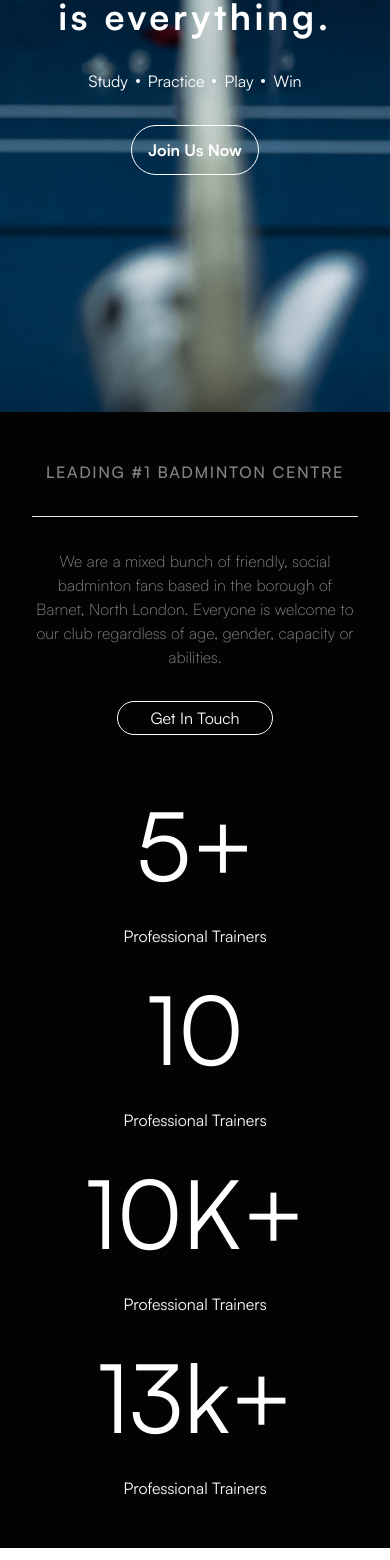
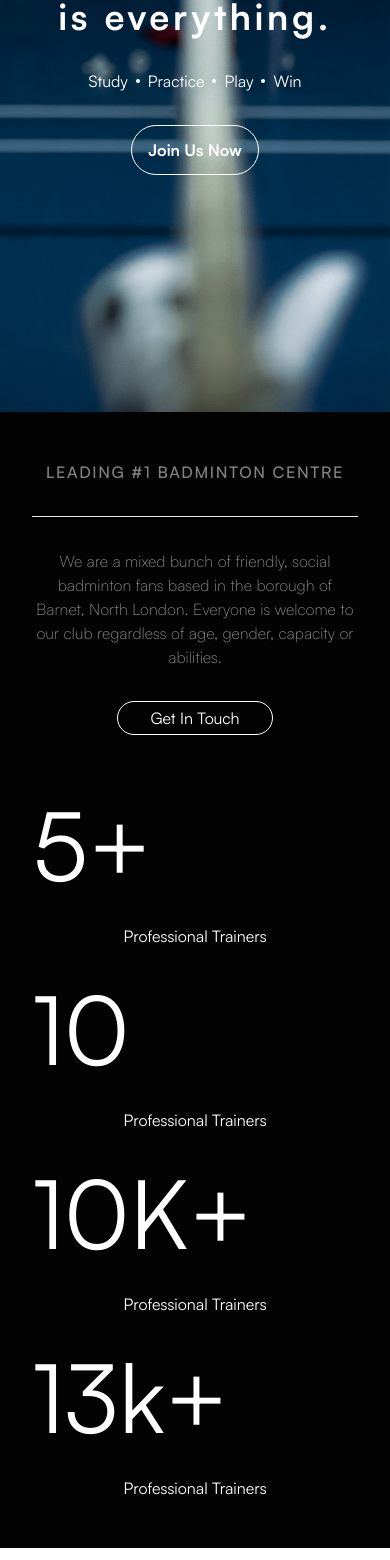
Before and after one commit to fola4/excel, a React (Vite) app: page / in a window 390 px wide. Shown: the part 432-1992 px from the top of the page. Built offline with nearby package versions, Linux system fonts and the light colour scheme.

Commit message:
favicon and animations

```diff
--- a/src/components/TeamMember.jsx
+++ b/src/components/TeamMember.jsx
@@ -1,11 +1,32 @@
-import React from 'react';
+import { motion } from "framer-motion";
+import React from "react";
 
-function TeamMember({name, image}) {
+const variants = {
+  hidden: {
+    opacity: 0,
+    y: -200,
+  },
+  animate: (delay) => ({
+    opacity: 1,
+    y: 0,
+    transition: {
+      delay: delay * 0.2,
+    },
+  }),
+};
+
+function TeamMember({ name, image, index }) {
   return (
-    <div className="relative">
-      <p className="absolute text-white bottom-5 left-5 text-2xl ">{name}</p>
+    <motion.div
+      className="relative"
+      variants={variants}
+      initial="hidden"
+      whileInView="animate"
+      custom={index}
+    >
+      <p className="absolute bottom-5 left-5 text-2xl text-white ">{name}</p>
       <img src={image} alt="team-member" />
-    </div>
+    </motion.div>
   );
 }
 
--- a/src/index.css
+++ b/src/index.css
@@ -22,6 +22,10 @@
   font-family: "Satoshi";
   font-style: italic;
   src: url(./assets/fonts/Satoshi-VariableItalic.ttf);
+}
+
+#root {
+  overflow-x: hidden;
 }
 
 header {
--- a/src/pages/MainPage.jsx
+++ b/src/pages/MainPage.jsx
@@ -1,6 +1,35 @@
 import React from "react";
-import { craig, video } from "../assets/images";
+import { video } from "../assets/images";
 import { Link } from "react-router-dom";
+import { teamMembers } from "../constants";
+import TeamMember from "../components/TeamMember";
+import { motion } from "framer-motion";
+
+const fade = {
+  hiddenLeft: {
+    x: "-30vw",
+    opacity: 0,
+  },
+  hiddenRight: {
+    x: "30vw",
+    opacity: 0,
+  },
+  animate: {
+    x: 0,
+    opacity: 1,
+    transition: { duration: 1, when: "beforeChildren" },
+  },
+};
+
+const container = {
+  hidden: { opacity: 0 },
+  show: {
+    opacity: 1,
+    transition: {
+      staggerChildren: 5,
+    },
+  },
+};
 
 function MainPage() {
   return (
@@ -35,7 +64,12 @@ function MainPage() {
 
       {/* <!-- section 2 --> */}
       <section className="grid auto-rows-auto grid-cols-1 grid-rows-[400px_1fr] gap-y-8 bg-black px-8 py-12 lg:grid-cols-2 lg:grid-rows-1 lg:gap-x-8 lg:py-28 xl:grid-cols-[45%_1fr_45%]">
-        <div className="flex flex-col space-y-8 text-[#818181] xl:space-y-12 xl:self-center">
+        <motion.div
+          className="flex flex-col space-y-8 text-[#818181] xl:space-y-12 xl:self-center"
+          variants={fade}
+          initial="hiddenLeft"
+          whileInView="animate"
+        >
           <h1 className="text-center font-medium tracking-widest lg:text-left lg:text-xl">
             LEADING #1 BADMINTON CENTRE
           </h1>
@@ -53,30 +87,39 @@ function MainPage() {
               get in touch
             </button>
           </Link>
-        </div>
+        </motion.div>
 
-        <div className="max-width grid grid-cols-2 grid-rows-2 gap-12 text-white xl:col-start-3">
+        <motion.div
+          className="max-width grid grid-cols-2 grid-rows-2 gap-12 text-white xl:col-start-3"
+          variants={fade}
+          initial="hiddenRight"
+          whileInView="animate"
+        >
           <div className="flex flex-col gap-y-8">
-            <span className="h-full text-8xl lg:text-7xl xl:text-9xl">5+</span>
+            <span className="flex h-full text-8xl lg:text-7xl xl:text-9xl">
+              5+
+            </span>
             <p id="sub-text">Professional Trainers</p>
           </div>
           <div className="flex flex-col gap-y-8">
-            <span className="h-full text-8xl lg:text-7xl xl:text-9xl">10</span>
+            <span className="flex h-full text-8xl lg:text-7xl xl:text-9xl">
+              10
+            </span>
             <p id="sub-text">Professional Trainers</p>
           </div>
           <div className="flex flex-col gap-y-8">
-            <span className="h-full text-8xl lg:text-7xl xl:text-9xl">
+            <span className="flex h-full text-8xl lg:text-7xl xl:text-9xl">
               10K+
             </span>
             <p id="sub-text">Professional Trainers</p>
           </div>
           <div className="flex flex-col gap-y-8">
-            <span className="h-full text-8xl lg:text-7xl xl:text-9xl">
+            <span className="flex h-full text-8xl lg:text-7xl xl:text-9xl">
               13k+
             </span>
             <p id="sub-text">Professional Trainers</p>
           </div>
-        </div>
+        </motion.div>
       </section>
 
       {/* <!-- section 3 --> */}
@@ -122,30 +165,27 @@ function MainPage() {
           </p>
         </div>
 
-        <div className="grid gap-x-12 gap-y-12 md:grid-cols-2 lg:grid-cols-4">
-          <div>
-            <img src={craig} alt="" className="imges" />
-            <p className="image-text">Anderson Mike</p>
-          </div>
-          <div>
-            <img src={craig} alt="" className="imges" />
-            <p className="image-text">Anderson Mike</p>
-          </div>
-          <div>
-            <img src={craig} alt="" className="imges" />
-            <p className="image-text">Anderson Mike</p>
-          </div>
-          <div>
-            <img src={craig} alt="" className="imges" />
-            <p className="image-text">Anderson Mike</p>
-          </div>
-        </div>
+        <motion.div
+          className="grid gap-x-12 gap-y-12 overflow-y-hidden md:grid-cols-2 lg:grid-cols-4"
+          variants={container}
+          initial="hidden"
+          animate="show"
+        >
+          {teamMembers.slice(0, 4).map((member, index) => (
+            <TeamMember
+              key={index}
+              index={index}
+              name={member.name}
+              image={member.image}
+            />
+          ))}
+        </motion.div>
       </section>
 
       {/* <!-- section 5 --> */}
-      <article className="relative px-4 py-16">
-        <i className="fa-solid fa-quote-left absolute left-0 top-0 text-[10rem] text-black opacity-20 md:text-[10rem] lg:text-[15rem]" />
-        <i className="fa-solid fa-quote-right absolute bottom-0 right-0 text-[10rem] text-black opacity-20 md:text-[10rem] lg:text-[15rem]"></i>
+      <article className="group relative px-4 py-16">
+        <i className="fa-solid fa-quote-left absolute left-0 top-0 text-[10rem] text-black opacity-20 duration-1000 group-hover:rotate-[720deg] group-hover:scale-125 md:text-[10rem] lg:text-[15rem]" />
+        <i className="fa-solid fa-quote-right absolute bottom-0 right-0 text-[10rem] text-black opacity-20 duration-1000 group-hover:rotate-[-720deg] group-hover:scale-125 md:text-[10rem] lg:text-[15rem]"></i>
 
         <h3 className="text-center text-5xl font-light leading-[1.1] md:text-6xl lg:px-6 lg:text-8xl lg:leading-[1.35]">
           "When you play badminton, play with{" "}
--- a/src/pages/Team.jsx
+++ b/src/pages/Team.jsx
@@ -17,9 +17,14 @@ function Team() {
       </header>
 
       {/* <!-- This is the prototype of what you said, so we can go from here --> */}
-      <section className="my-5 mt-12 grid grid-cols-1 grid-rows-2 gap-12 px-12 md:grid-cols-2 lg:grid-cols-3 ">
+      <section className="my-5 mt-12 grid grid-cols-1 grid-rows-2 gap-12 overflow-y-hidden px-12 md:grid-cols-2 lg:grid-cols-3">
         {teamMembers.map((member, index) => (
-          <TeamMember key={index} name={member.name} image={member.image} />
+          <TeamMember
+            key={index}
+            index={index}
+            name={member.name}
+            image={member.image}
+          />
         ))}
       </section>
     </div>
```
